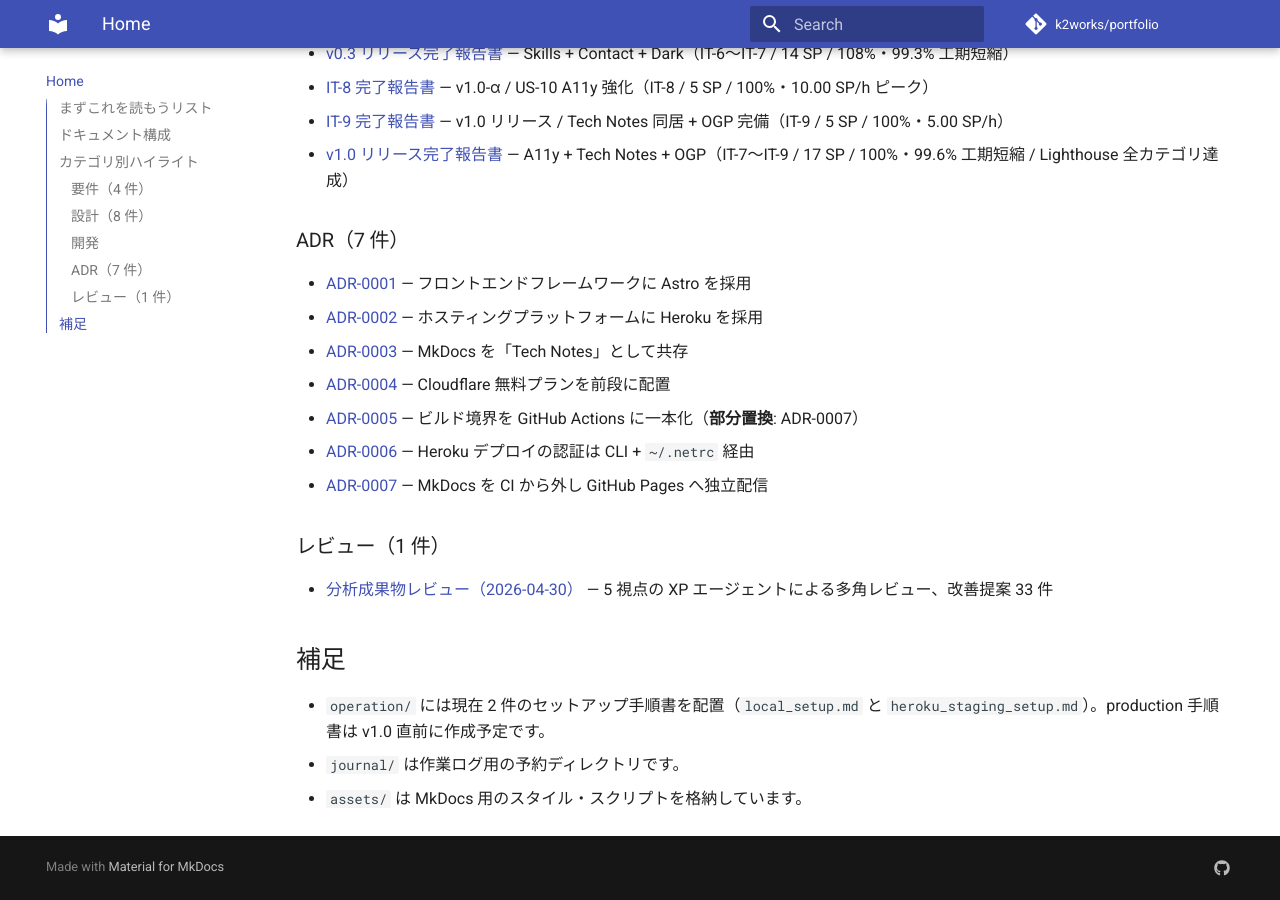
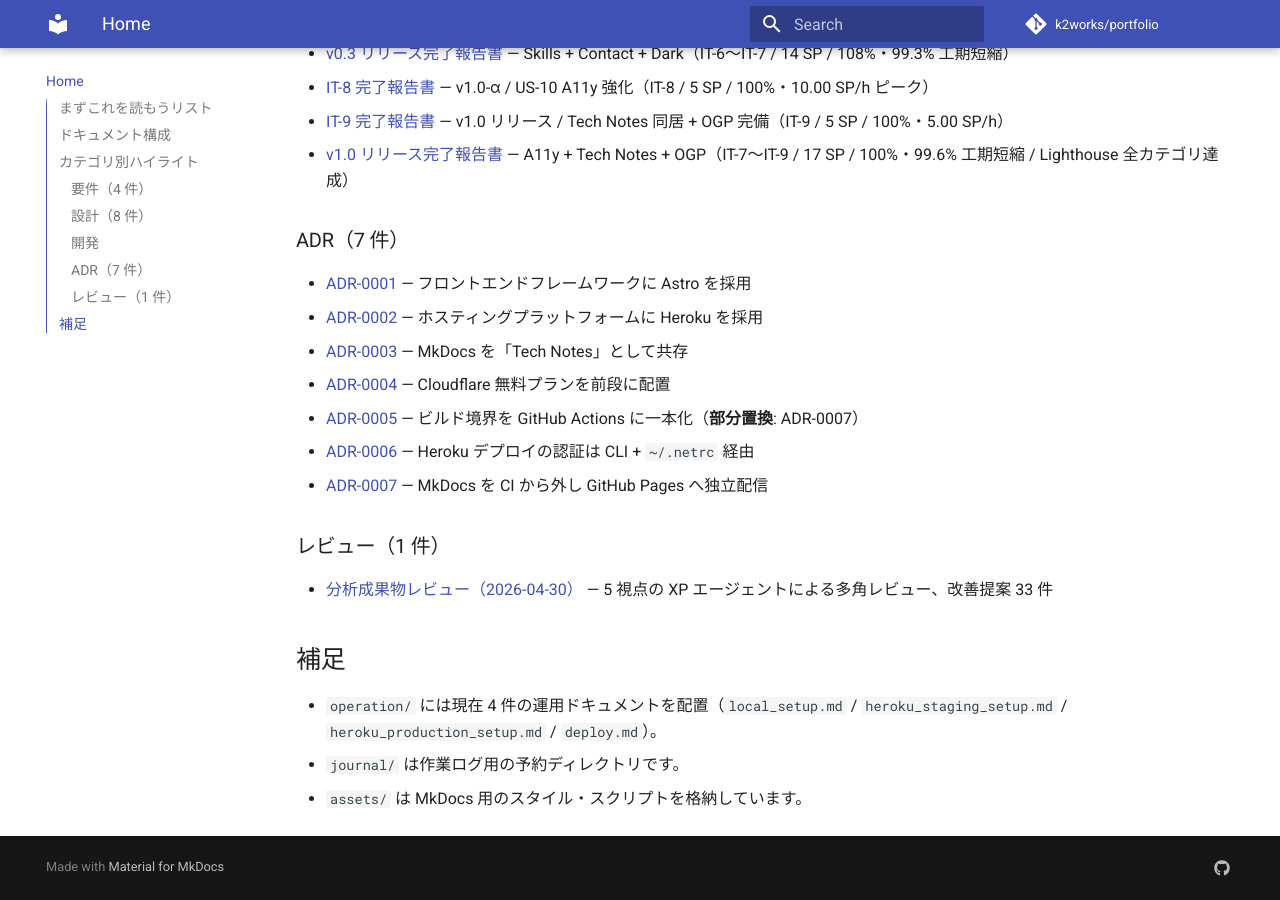
Before and after one commit to k2works/portfolio, an MkDocs documentation site: the page built from docs/index.md, in a window 1280 px wide and 900 px high, scrolled down 2121 px. Built offline with MkDocs 1.6.1 and Material for MkDocs 9.7.7, drawn with Linux system fonts in a browser that asks for light colours; comment, search, counter and statistics services are not loaded; some of the changed text lies outside the part shown.

Commit message:
docs: ドキュメント一覧を同期

```diff
--- a/docs/index.md
+++ b/docs/index.md
@@ -19,7 +19,7 @@
 | [要件](./requirements/index.md) | RDRA 2.0 とユースケース整理の入口 | 4 件のドキュメントを配置 |
 | [設計](./design/index.md) | アーキテクチャ、モデル、テスト、非機能の整理 | 8 件のドキュメントを配置 |
 | [開発](./development/index.md) | リリース計画、イテレーション計画、進捗管理 | リリース計画 + IT-1〜IT-3 報告書 + v0.1 リリース完了報告書を配置 |
-| [運用](./operation/index.md) | 環境構築、デプロイ、運用手順の整理 | 2 件のセットアップ手順書を配置 |
+| [運用](./operation/index.md) | 環境構築、デプロイ、運用手順の整理 | 4 件の運用ドキュメントを配置 |
 | [レビュー](./review/index.md) | 分析・開発レビュー結果の記録 | 1 件（分析成果物レビュー）を配置 |
 | [ADR](./adr/index.md) | Architecture Decision Records の管理 | 7 件の ADR を配置 |
 | [記事](./article/index.md) | 学習用の記事シリーズ一覧 | `index.md` を整備済み |
@@ -75,6 +75,6 @@
 
 ## 補足
 
-- `operation/` には現在 2 件のセットアップ手順書を配置（`local_setup.md` と `heroku_staging_setup.md`）。production 手順書は v1.0 直前に作成予定です。
+- `operation/` には現在 4 件の運用ドキュメントを配置（`local_setup.md` / `heroku_staging_setup.md` / `heroku_production_setup.md` / `deploy.md`）。
 - `journal/` は作業ログ用の予約ディレクトリです。
 - `assets/` は MkDocs 用のスタイル・スクリプトを格納しています。
```
